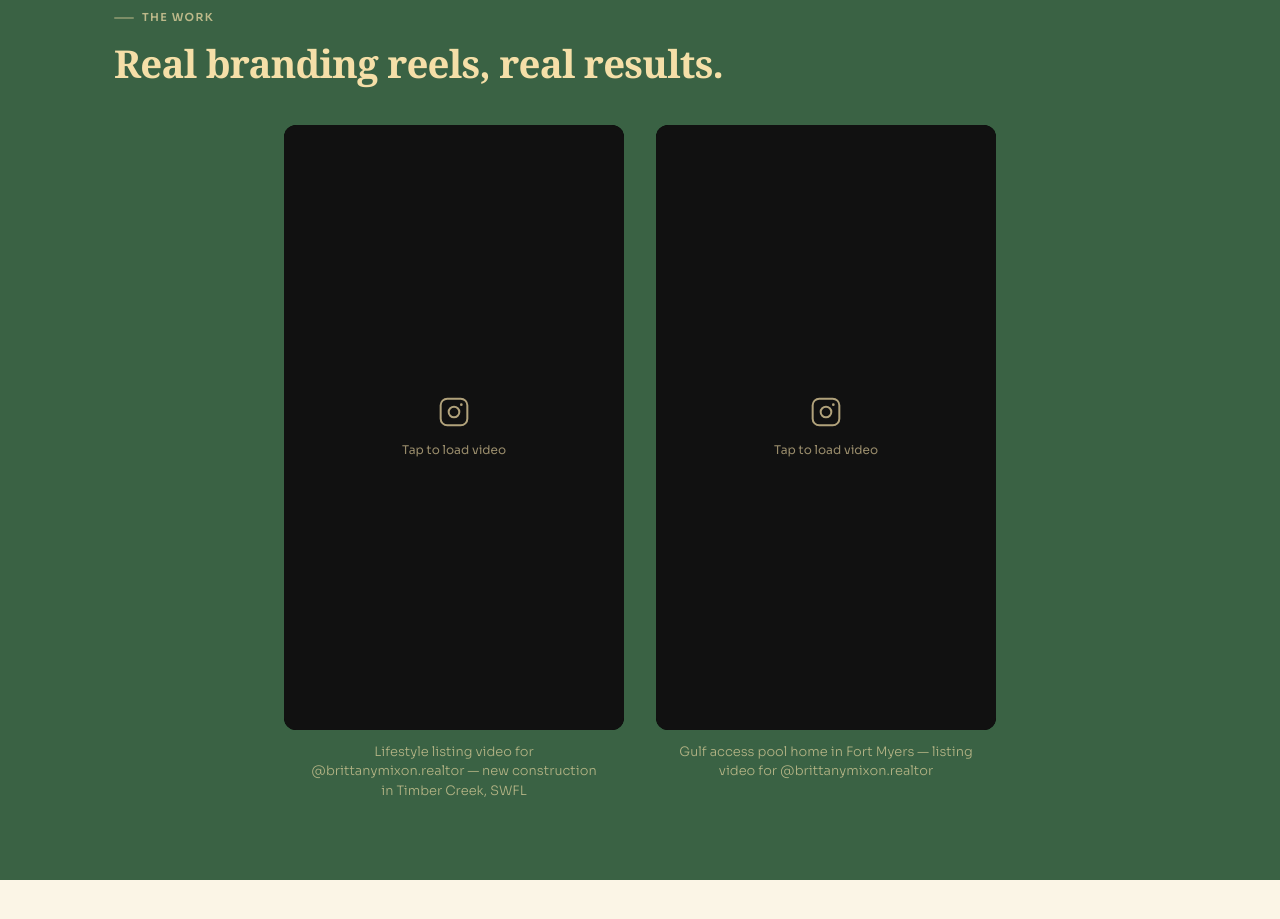
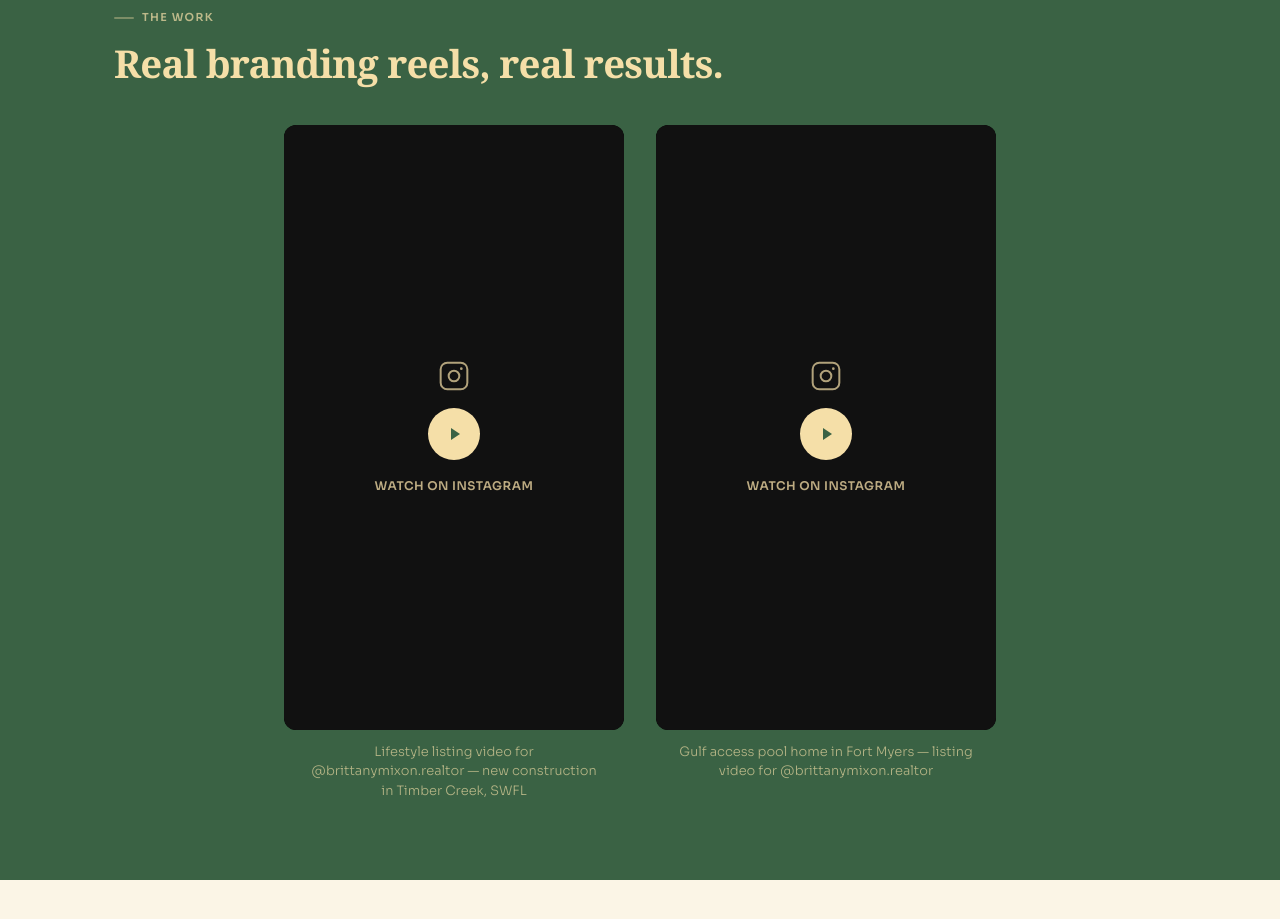
Before and after one commit to CoopVisuals/coopvisuals-site, a plain HTML site: page coopvisuals-site/real-estate-media/agent-branding/index.html in a window 1280 px wide. Shown: the part 1600-2519 px from the top of the page. Drawn offline with Linux system fonts and the light colour scheme; a web font is replaced by a local one.

Commit message:
fix: replace Instagram iframes with link cards, fix real-estate-video nav hover
- Replace all 4 Instagram reel embeds (agent-branding + social-media-content)
  with styled 'Watch on Instagram' link cards — no iframes, always works
- Remove dead loadReel() JS from both pages
- Add missing :hover selector to real-estate-video nav dropdown menu CSS

Co-Authored-By: Claude Sonnet 4.6 <noreply@anthropic.com>

```diff
--- a/coopvisuals-site/real-estate-media/agent-branding/index.html
+++ b/coopvisuals-site/real-estate-media/agent-branding/index.html
@@ -135,6 +135,11 @@
   .reel-embed{border-radius:var(--radius-lg);overflow:hidden;aspect-ratio:9/16;width:100%;max-width:340px;background:#000;}
   .reel-embed iframe{width:100%;height:100%;border:none;display:block;}
   .reel-caption{margin-top:12px;font-size:13px;color:rgba(245,223,168,0.65);text-align:center;line-height:1.5;font-weight:300;max-width:300px;}
+  .reel-link-card{display:flex;flex-direction:column;align-items:center;justify-content:center;gap:16px;width:100%;height:100%;background:#111;border-radius:inherit;text-decoration:none;transition:background 0.2s;}
+  .reel-link-card:hover{background:#1c1c1c;}
+  .reel-play-btn{width:52px;height:52px;border-radius:50%;background:var(--cream);display:flex;align-items:center;justify-content:center;flex-shrink:0;transition:transform 0.2s;}
+  .reel-link-card:hover .reel-play-btn{transform:scale(1.08);}
+  .reel-watch-label{font-size:12px;font-weight:600;color:rgba(245,223,168,0.75);letter-spacing:0.04em;text-transform:uppercase;font-family:inherit;}
   /* Review */
   .review-section{background:var(--cream-light);}
   .review-card{max-width:760px;margin:40px auto 0;background:var(--white);border:1px solid var(--border-strong);border-radius:var(--radius-lg);padding:40px 44px;}
@@ -318,19 +323,21 @@
       <div class="reels-row">
         <div class="reel-card">
           <div class="reel-embed">
-            <div class="reel-placeholder" data-src="https://www.instagram.com/reel/DL8hJILx0Oj/embed/" style="width:100%;height:100%;display:flex;flex-direction:column;align-items:center;justify-content:center;gap:12px;cursor:pointer;background:#111;border-radius:inherit;" onclick="loadReel(this)">
+            <a href="https://www.instagram.com/reel/DL8hJILx0Oj/" target="_blank" rel="noopener noreferrer" class="reel-link-card" aria-label="Watch reel on Instagram">
               <svg width="32" height="32" viewBox="0 0 24 24" fill="none" stroke="rgba(245,223,168,0.7)" stroke-width="1.5" stroke-linecap="round" stroke-linejoin="round"><rect x="2" y="2" width="20" height="20" rx="5"/><circle cx="12" cy="12" r="4"/><circle cx="17.5" cy="6.5" r="1" fill="rgba(245,223,168,0.7)" stroke="none"/></svg>
-              <span style="font-size:12px;color:rgba(245,223,168,0.6);font-family:inherit;">Tap to load video</span>
-            </div>
+              <div class="reel-play-btn"><svg width="18" height="18" viewBox="0 0 18 18" fill="none"><polygon points="6,3 15,9 6,15" fill="#3A6244"/></svg></div>
+              <span class="reel-watch-label">Watch on Instagram</span>
+            </a>
           </div>
           <p class="reel-caption">Lifestyle listing video for @brittanymixon.realtor — new construction in Timber Creek, SWFL</p>
         </div>
         <div class="reel-card">
           <div class="reel-embed">
-            <div class="reel-placeholder" data-src="https://www.instagram.com/reel/DIQ_p78RzPM/embed/" style="width:100%;height:100%;display:flex;flex-direction:column;align-items:center;justify-content:center;gap:12px;cursor:pointer;background:#111;border-radius:inherit;" onclick="loadReel(this)">
+            <a href="https://www.instagram.com/reel/DIQ_p78RzPM/" target="_blank" rel="noopener noreferrer" class="reel-link-card" aria-label="Watch reel on Instagram">
               <svg width="32" height="32" viewBox="0 0 24 24" fill="none" stroke="rgba(245,223,168,0.7)" stroke-width="1.5" stroke-linecap="round" stroke-linejoin="round"><rect x="2" y="2" width="20" height="20" rx="5"/><circle cx="12" cy="12" r="4"/><circle cx="17.5" cy="6.5" r="1" fill="rgba(245,223,168,0.7)" stroke="none"/></svg>
-              <span style="font-size:12px;color:rgba(245,223,168,0.6);font-family:inherit;">Tap to load video</span>
-            </div>
+              <div class="reel-play-btn"><svg width="18" height="18" viewBox="0 0 18 18" fill="none"><polygon points="6,3 15,9 6,15" fill="#3A6244"/></svg></div>
+              <span class="reel-watch-label">Watch on Instagram</span>
+            </a>
           </div>
           <p class="reel-caption">Gulf access pool home in Fort Myers — listing video for @brittanymixon.realtor</p>
         </div>
@@ -478,13 +485,6 @@
       q.setAttribute('aria-expanded', open);
     });
   });
-  function loadReel(el) {
-    var iframe = document.createElement('iframe');
-    iframe.src = el.dataset.src;
-    iframe.style.cssText = 'width:100%;height:100%;border:none;';
-    iframe.allowFullscreen = true;
-    el.parentNode.replaceChild(iframe, el);
-  }
   // Cookie consent
   (function(){
     var b = document.getElementById('cv-cookie');
```
Also changed, not shown: coopvisuals-site/real-estate-media/real-estate-video/index.html (+1 -1 lines), coopvisuals-site/swfl-small-business/social-media-content/index.html (+13 -13 lines).
